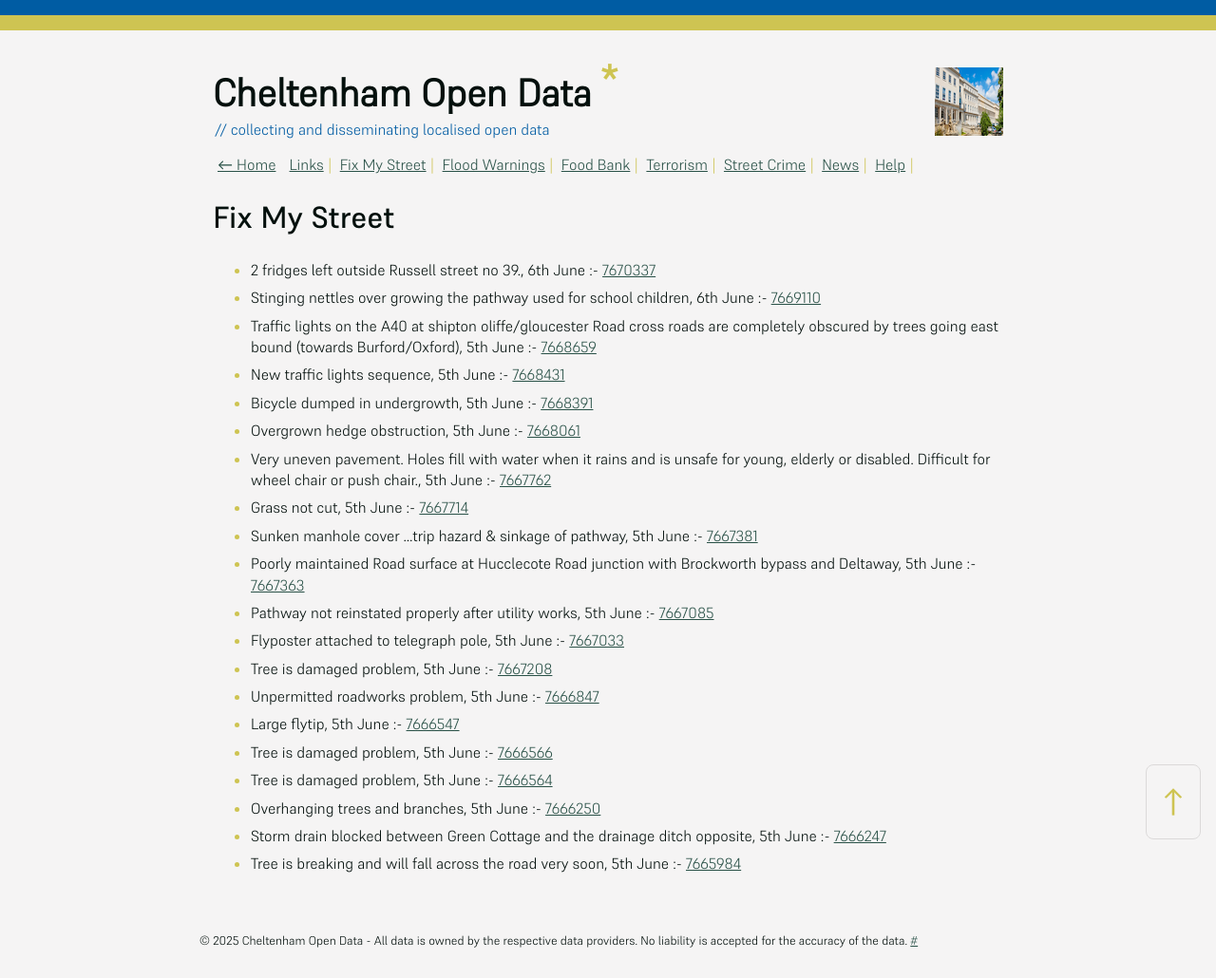
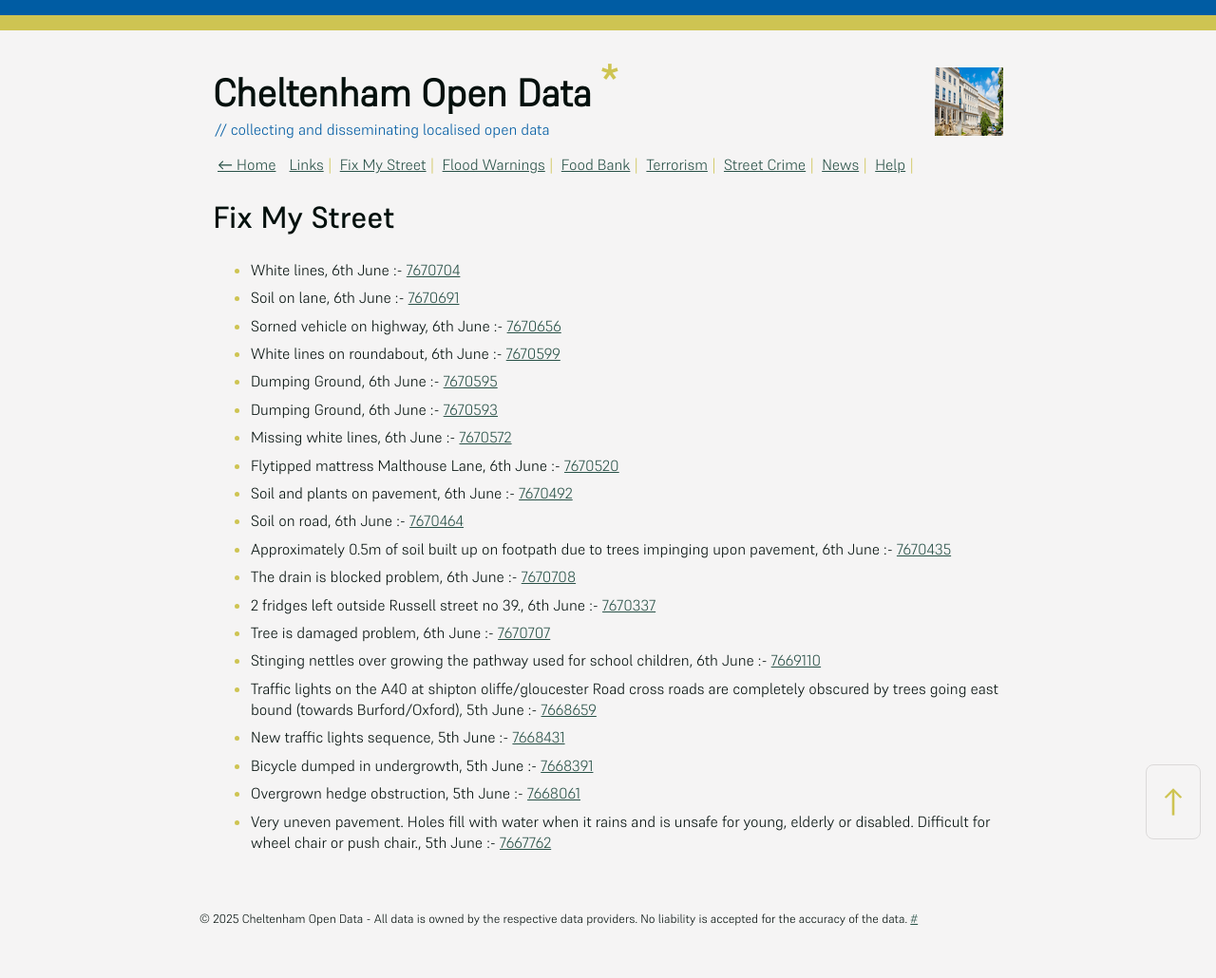
Before and after one commit to mat-0/cheltenham-open-data, a Jekyll site: the page built from _pages/fix-my-street.md, in a window 1280 px wide. Shown: the whole page at 95% size. Built offline with Jekyll 4.4.1, drawn with Linux system fonts in a browser that asks for light colours; after the commit the page ends 1007 px from its top, so only the background shows below that.

Commit message:
Updated 2025-06-06 10:57:54

```diff
--- a/_pages/fix-my-street.md
+++ b/_pages/fix-my-street.md
@@ -9,25 +9,25 @@ permalink: /fix-my-street
 
 <!-- fix_marker starts -->
 
+- White lines, 6th June :- [7670704](https://www.fixmystreet.com/report/7670704)
+- Soil on lane, 6th June :- [7670691](https://www.fixmystreet.com/report/7670691)
+- Sorned vehicle on highway, 6th June :- [7670656](https://www.fixmystreet.com/report/7670656)
+- White lines on roundabout, 6th June :- [7670599](https://www.fixmystreet.com/report/7670599)
+- Dumping Ground, 6th June :- [7670595](https://www.fixmystreet.com/report/7670595)
+- Dumping Ground, 6th June :- [7670593](https://www.fixmystreet.com/report/7670593)
+- Missing white lines, 6th June :- [7670572](https://www.fixmystreet.com/report/7670572)
+- Flytipped mattress Malthouse Lane, 6th June :- [7670520](https://www.fixmystreet.com/report/7670520)
+- Soil and plants on pavement, 6th June :- [7670492](https://www.fixmystreet.com/report/7670492)
+- Soil on road, 6th June :- [7670464](https://www.fixmystreet.com/report/7670464)
+- Approximately 0.5m of soil built up on footpath due to trees impinging upon pavement, 6th June :- [7670435](https://www.fixmystreet.com/report/7670435)
+- The drain is blocked problem, 6th June :- [7670708](https://www.fixmystreet.com/report/7670708)
 - 2 fridges left outside Russell street no 39., 6th June :- [7670337](https://www.fixmystreet.com/report/7670337)
+- Tree is damaged problem, 6th June :- [7670707](https://www.fixmystreet.com/report/7670707)
 - Stinging nettles over growing the pathway used for school children, 6th June :- [7669110](https://www.fixmystreet.com/report/7669110)
 - Traffic lights on the A40 at shipton oliffe/gloucester Road cross roads are completely obscured by trees going east bound (towards Burford/Oxford), 5th June :- [7668659](https://www.fixmystreet.com/report/7668659)
 - New traffic lights sequence, 5th June :- [7668431](https://www.fixmystreet.com/report/7668431)
 - Bicycle dumped in undergrowth, 5th June :- [7668391](https://www.fixmystreet.com/report/7668391)
 - Overgrown hedge obstruction, 5th June :- [7668061](https://www.fixmystreet.com/report/7668061)
 - Very uneven pavement. Holes fill with water when it rains and is unsafe for young, elderly or disabled. Difficult for wheel chair or push chair., 5th June :- [7667762](https://www.fixmystreet.com/report/7667762)
-- Grass not cut, 5th June :- [7667714](https://www.fixmystreet.com/report/7667714)
-- Sunken manhole cover ...trip hazard & sinkage of pathway, 5th June :- [7667381](https://www.fixmystreet.com/report/7667381)
-- Poorly maintained Road surface at Hucclecote Road junction with Brockworth bypass and Deltaway, 5th June :- [7667363](https://www.fixmystreet.com/report/7667363)
-- Pathway not reinstated properly after utility works, 5th June :- [7667085](https://www.fixmystreet.com/report/7667085)
-- Flyposter attached to telegraph pole, 5th June :- [7667033](https://www.fixmystreet.com/report/7667033)
-- Tree is damaged problem, 5th June :- [7667208](https://www.fixmystreet.com/report/7667208)
-- Unpermitted roadworks problem, 5th June :- [7666847](https://www.fixmystreet.com/report/7666847)
-- Large flytip, 5th June :- [7666547](https://www.fixmystreet.com/report/7666547)
-- Tree is damaged problem, 5th June :- [7666566](https://www.fixmystreet.com/report/7666566)
-- Tree is damaged problem, 5th June :- [7666564](https://www.fixmystreet.com/report/7666564)
-- Overhanging trees and branches, 5th June :- [7666250](https://www.fixmystreet.com/report/7666250)
-- Storm drain blocked between Green Cottage and the drainage ditch opposite, 5th June :- [7666247](https://www.fixmystreet.com/report/7666247)
-- Tree is breaking and will fall across the road very soon, 5th June :- [7665984](https://www.fixmystreet.com/report/7665984)
 
 <!-- fix_marker ends -->
```
Also changed, not shown: _data/flood.json (+4 -4 lines), _pages/news.md (+12 -12 lines), index.md (+5 -5 lines).
